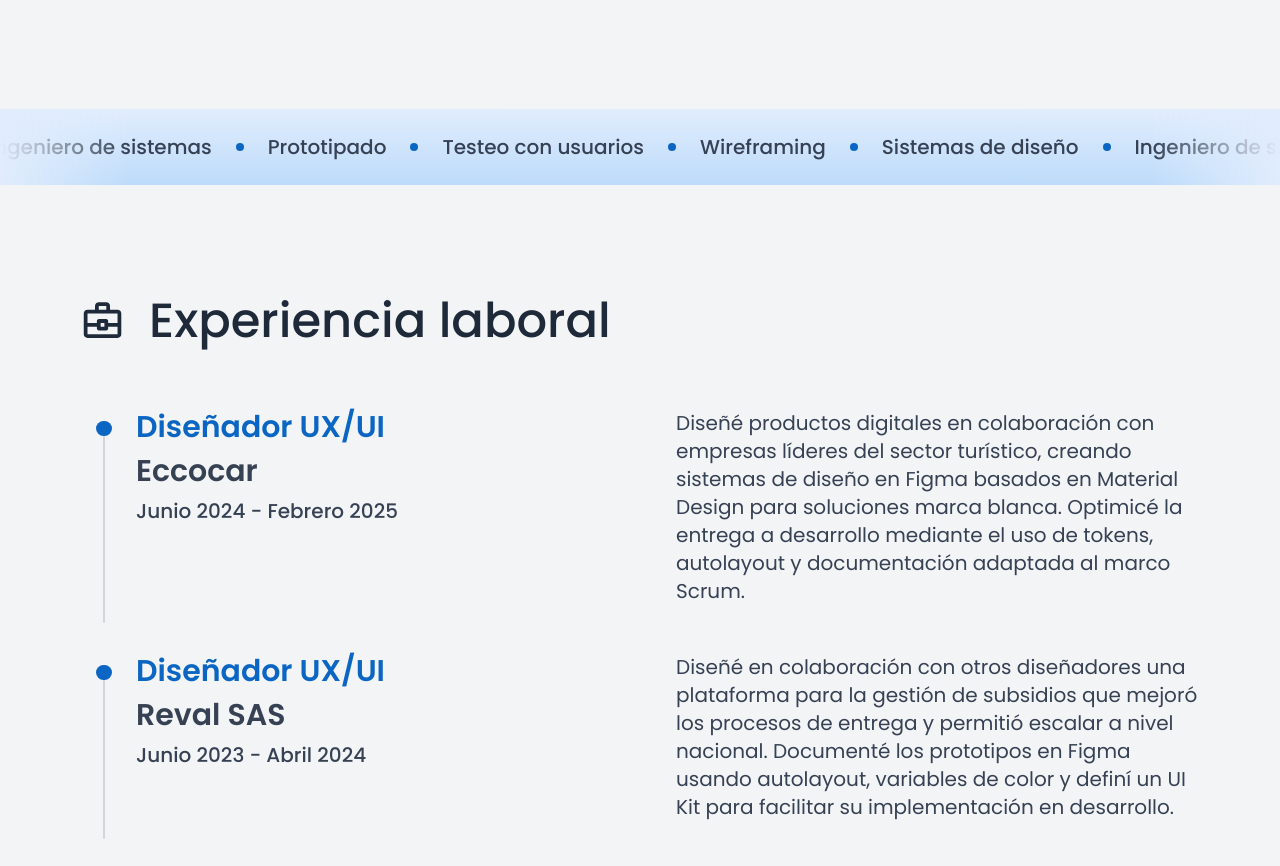
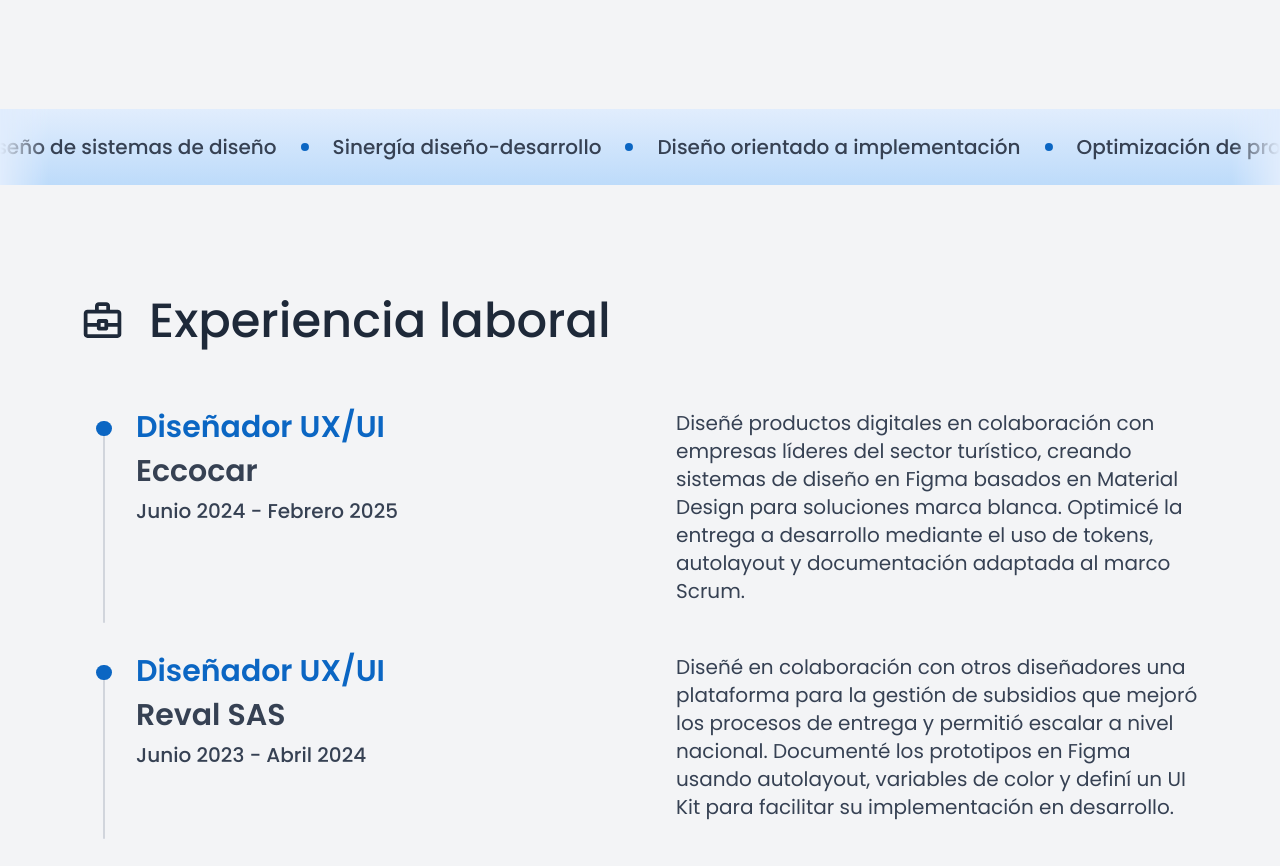
Before and after one commit to ux-cristian/portfolio, an Astro site: page / in a window 1280 px wide. Shown: the part 1185-2051 px from the top of the page. Built offline with nearby package versions, Linux system fonts and the light colour scheme; Astro itself is replaced by a stand-in of ours.

Commit message:
refactor: InfiniteCarrousel fluido

```diff
--- a/src/components/InfiniteCarrousel.astro
+++ b/src/components/InfiniteCarrousel.astro
@@ -1,31 +1,22 @@
-<section class="overflow-hidden bg-gradient-to-t from-primary-200 to-primary-100 whitespace-nowrap py-6 [mask-image:_linear-gradient(to_right,_transparent_0,_white_128px,white_calc(100%-128px),_transparent_100%)]">
-  <div
-    id="words-container"
-    class="animate-wiggle flex font-sans font-medium md:text-lg xl:text-xl text-gray-700"
-    style="will-change: transform;"
-  ></div>
-</section>
-
-<script>
+---
   const words = [
-    "Sistemas de diseño",
-    "Ingeniero de sistemas",
-    "Prototipado",
-    "Testeo con usuarios",
-    "Wireframing",
+    "Ingenía de sistemas",
+    "Diseño de sistemas de diseño",
+    "Sinergía diseño-desarrollo",
+    "Diseño orientado a implementación",
+    "Optimización de procesos de diseño",
+    "Consistencia visual",
   ];
 
-  const wordsContainer = document.getElementById("words-container");
+  const duplicatedWords = [...words, ...words];
+---
 
-  let htmlContent = "";
-
-  const duplicatedWords = [...words, ...words, ...words, ...words];
-
-  duplicatedWords.forEach((word) => {
-    htmlContent += `<div class="flex items-center"><div class="size-2 bg-primary-600 rounded-full ml-6 mr-6"></div><span>${word}</span></div>`;
-  });
-
-  if (wordsContainer) {
-    wordsContainer.innerHTML = htmlContent;
-  }
-</script>
+<section class="overflow-hidden w-full bg-gradient-to-t from-primary-200 to-primary-100 whitespace-nowrap py-6 [mask-image:_linear-gradient(to_right,_transparent_0,_white_48px,white_calc(100%-48px),_transparent_100%)]">
+    <div id="words-container" class="animate-wiggle flex w-fit font-sans font-medium md:text-lg xl:text-xl text-gray-700">
+      {
+        duplicatedWords.map((word) => (
+          <div class="flex items-center"><div class="size-2 bg-primary-600 rounded-full ml-6 mr-6"></div><span>{word}</span></div>
+        ))
+      }
+    </div>
+</section>
--- a/src/styles/global.css
+++ b/src/styles/global.css
@@ -18,20 +18,20 @@
     --color-primary-900: #103a6a;
     --color-primary-950: #0b2446;
 
-    --animate-wiggle: wiggle 40s linear infinite;
+    --animate-wiggle: wiggle 30s linear infinite;
 
     @keyframes wiggle {
         0% {
             transform: translateX(0);
         }
         100% {
-            transform: translateX(-200%);
+            transform: translateX(-50%);
         }
     }
 }
 
 @media (max-width: 640px) {
     :root {
-        --animate-wiggle: wiggle 10s linear infinite;
+        --animate-wiggle: wiggle 20s linear infinite;
     }
 }
```
